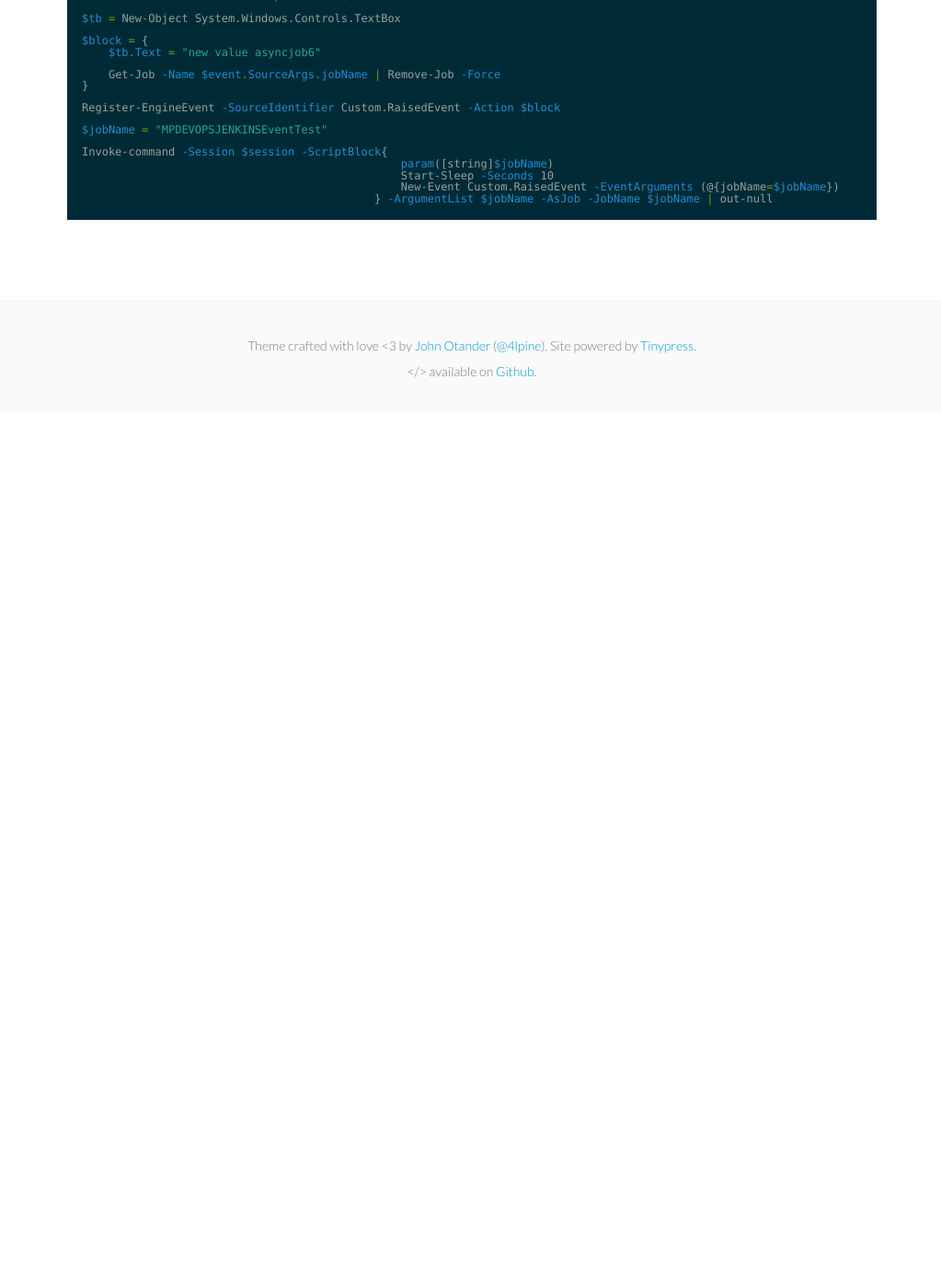
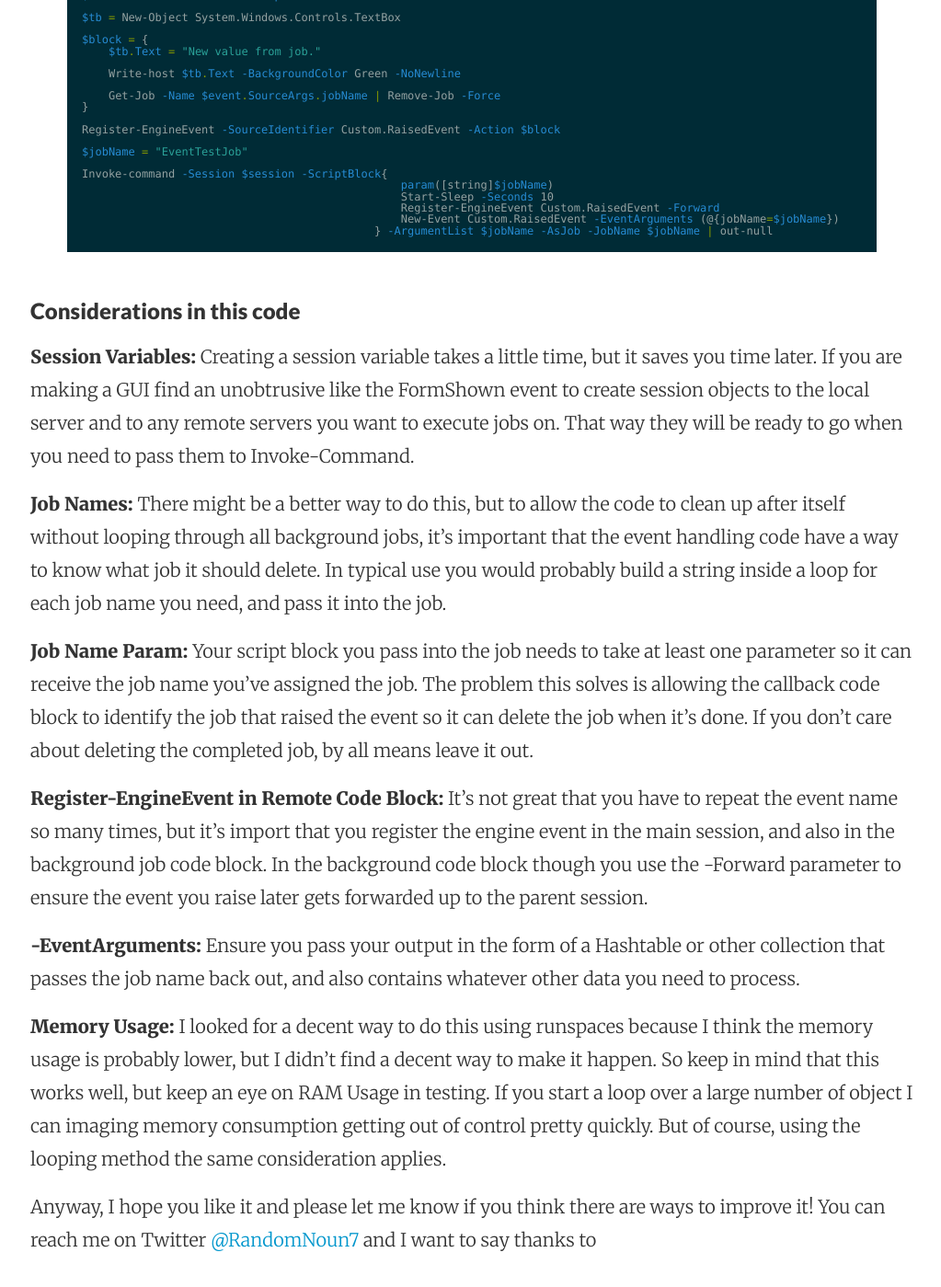
Before and after one commit to RandomNoun7/RandomNoun7.github.io, a Jekyll site: the page built from _posts/2016-03-17-EventBased-Async-Job-Handling.markdown, in a window 1280 px wide and 1400 px high, scrolled down 1430 px. Shown: the whole window at 92% size, without its empty margins (127-1150 px from the left). Built offline with Jekyll 4.4.1, drawn with Linux system fonts in a browser that asks for light colours; before the commit the page ends 1878 px from its top, so only the background shows below that; some of the changed text lies outside the part shown.

Commit message:
Edit Async Events Post

```diff
--- a/_posts/2016-03-17-EventBased-Async-Job-Handling.markdown
+++ b/_posts/2016-03-17-EventBased-Async-Job-Handling.markdown
@@ -23,23 +23,42 @@ What if the process looked more like:
 Check out the code snippet below and then I'll go over it in detail.
 
 {%highlight powershell%}
-$session = New-PSSession -ComputerName $env:COMPUTERNAME
+$session = New-PSSession -ComputerName "RemoteServerName"
 
 $tb = New-Object System.Windows.Controls.TextBox
 
 $block = {
-    $tb.Text = "new value asyncjob6"
+    $tb.Text = "New value from job."
+
+    Write-host $tb.Text -BackgroundColor Green -NoNewline
 
     Get-Job -Name $event.SourceArgs.jobName | Remove-Job -Force
 }
 
 Register-EngineEvent -SourceIdentifier Custom.RaisedEvent -Action $block
 
-$jobName = "MPDEVOPSJENKINSEventTest"
+$jobName = "EventTestJob"
 
 Invoke-command -Session $session -ScriptBlock{
                                                 param([string]$jobName)
                                                 Start-Sleep -Seconds 10
+                                                Register-EngineEvent Custom.RaisedEvent -Forward
                                                 New-Event Custom.RaisedEvent -EventArguments (@{jobName=$jobName})
                                             } -ArgumentList $jobName -AsJob -JobName $jobName | out-null
 {%endhighlight%}
+
+### Considerations in this code
+
+**Session Variables:** Creating a session variable takes a little time, but it saves you time later. If you are making a GUI find an unobtrusive like the FormShown event to create session objects to the local server and to any remote servers you want to execute jobs on. That way they will be ready to go when you need to pass them to Invoke-Command.
+
+**Job Names:** There might be a better way to do this, but to allow the code to clean up after itself without looping through all background jobs, it's important that the event handling code have a way to know what job it should delete. In typical use you would probably build a string inside a loop for each job name you need, and pass it into the job.
+
+**Job Name Param:** Your script block you pass into the job needs to take at least one parameter so it can receive the job name you've assigned the job. The problem this solves is allowing the callback code block to identify the job that raised the event so it can delete the job when it's done. If you don't care about deleting the completed job, by all means leave it out.
+
+**Register-EngineEvent in Remote Code Block:** It's not great that you have to repeat the event name so many times, but it's import that you register the engine event in the main session, and also in the background job code block. In the background code block though you use the -Forward parameter to ensure the event you raise later gets forwarded up to the parent session.
+
+**-EventArguments:** Ensure you pass your output in the form of a Hashtable or other collection that passes the job name back out, and also contains whatever other data you need to process.
+
+**Memory Usage:** I looked for a decent way to do this using runspaces because I think the memory usage is probably lower, but I didn't find a decent way to make it happen. So keep in mind that this works well, but keep an eye on RAM Usage in testing. If you start a loop over a large number of object I can imaging memory consumption getting out of control pretty quickly. But of course, using the looping method the same consideration applies.
+
+Anyway, I hope you like it and please let me know if you think there are ways to improve it! You can reach me on Twitter [@RandomNoun7](https://twitter.com/randomnoun7) and I want to say thanks to
```
